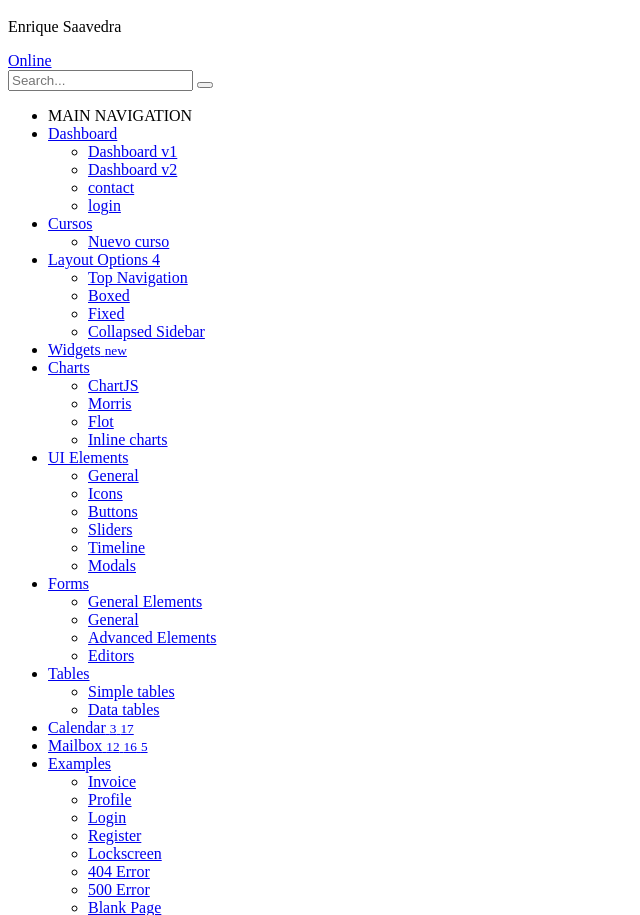
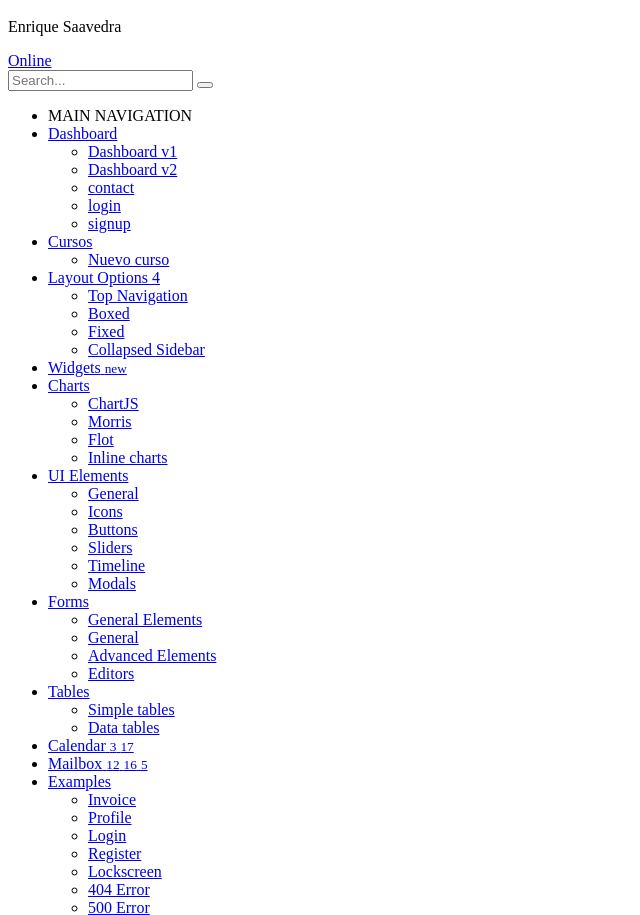
Before and after one commit to kike302/Practice, a Yii app: template frontend/views/site/index.php in a window 1280 px wide. Shown: the part 2610-3525 px from the top of the page, without its empty margins (0-640 px from the left). Run offline with PHP 8.4 and a stand-in for Yii, Linux system fonts and the light colour scheme; the template is opened without the code that fills it, so the values that code supplies are empty; some libraries are stand-ins or nearby versions.

Commit message:
se agrego un nuevo archivo

```diff
--- a/frontend/views/layouts/main.php
+++ b/frontend/views/layouts/main.php
@@ -329,6 +329,7 @@ AppAsset::register($this);
 
             <li><?= Html::a('<i class="fa fa-circle-o"></i> contact', ['contact']); ?></li>
             <li><?= Html::a('<i class="fa fa-circle-o"></i> login', ['login']); ?></li>
+            <li><?= Html::a('<i class="fa fa-circle-o"></i> signup', ['signup']); ?></li>
           </ul>
         </li>
 
```
